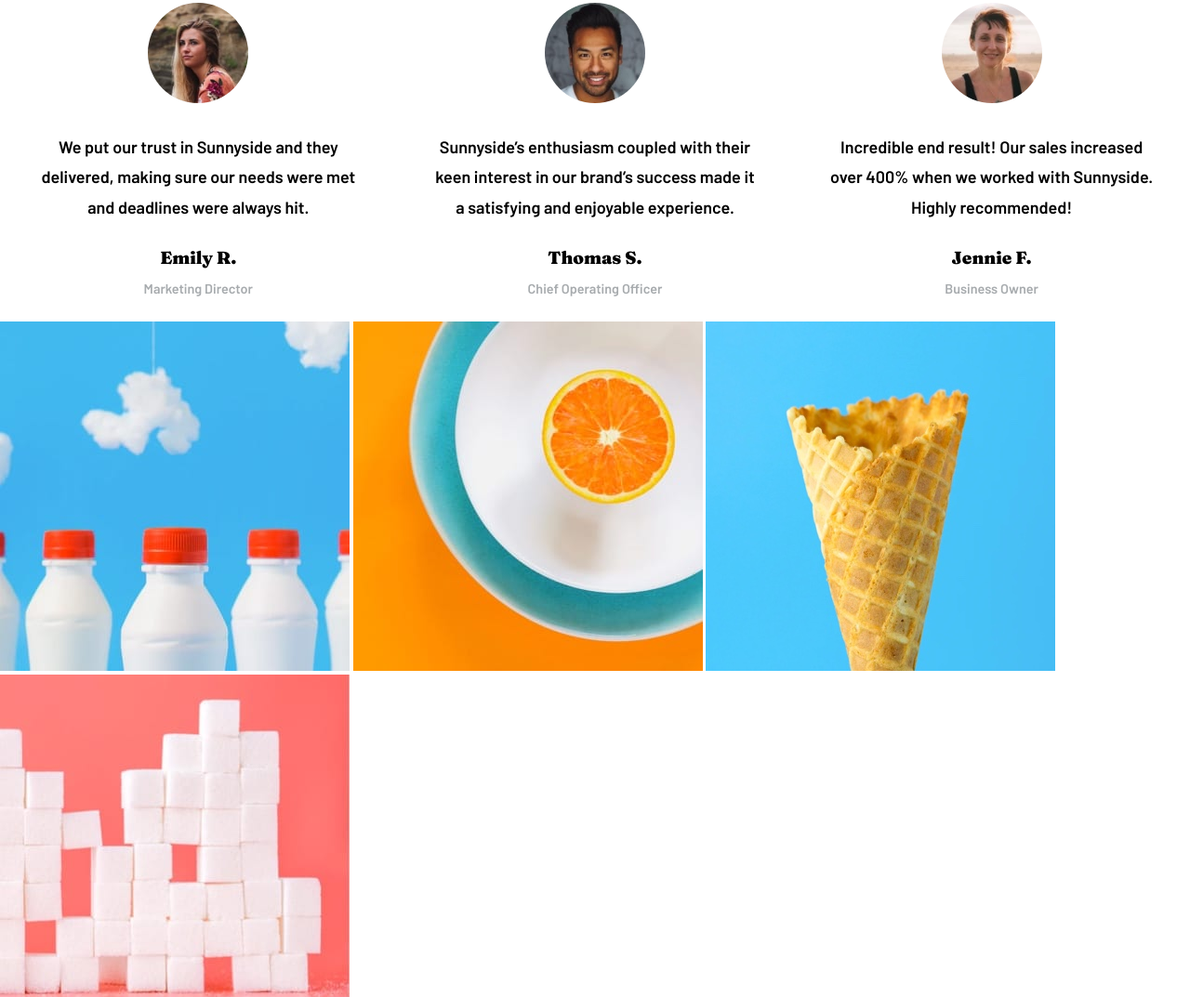
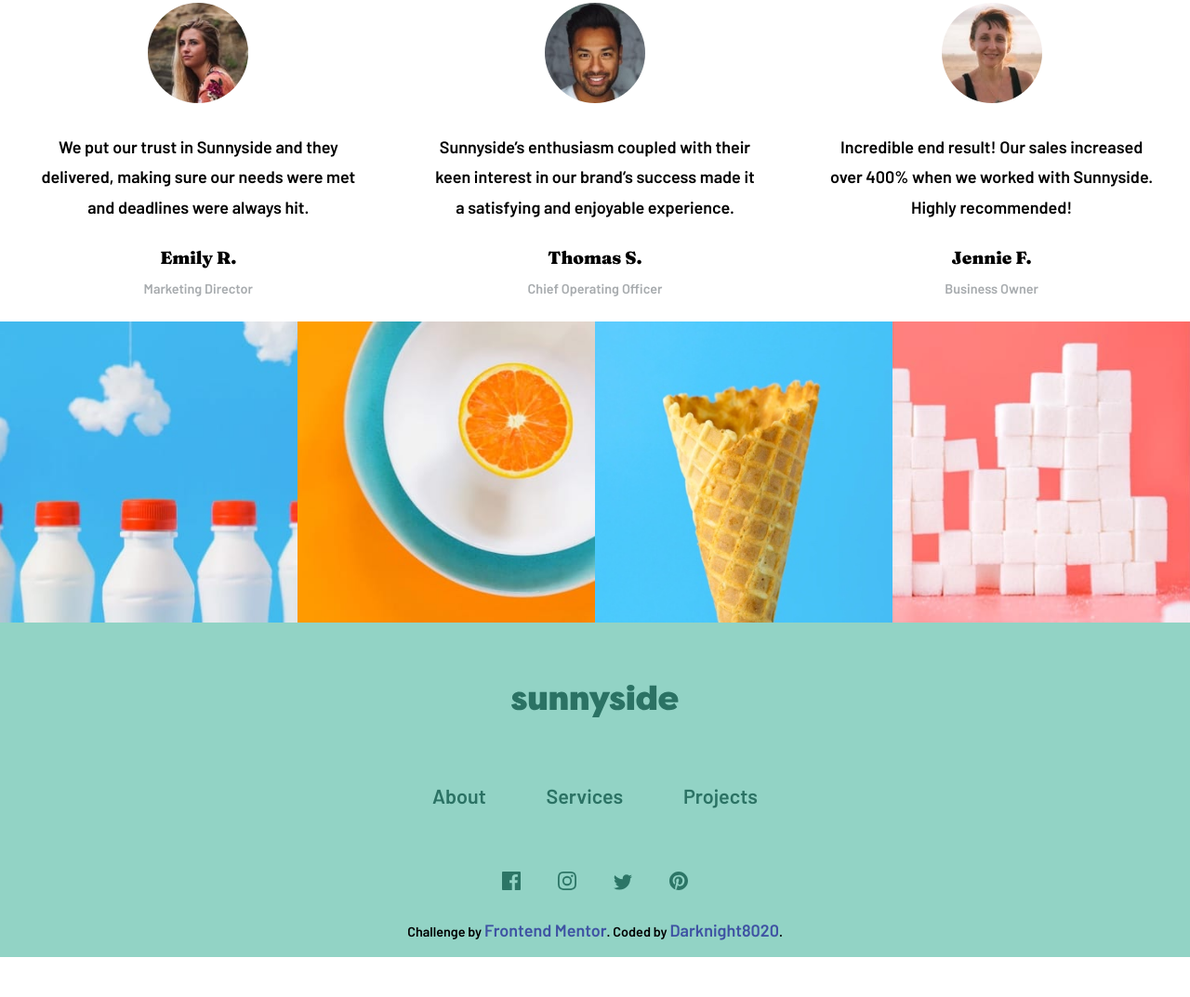
Before and after one commit to carlpy/sunnyside-page-front-end__mentor, a plain HTML site: page index.html in a window 1280 px wide. Shown: the part 2327-3400 px from the top of the page at 93% size. After the commit the page ends 3357 px from the top, so only its background shows below. Drawn offline with Linux system fonts and the light colour scheme.

Commit message:
insercion del footer

```diff
--- a/index.html
+++ b/index.html
@@ -166,45 +166,41 @@
 
   <footer>
     <div class="footer__collage">
-      <img src="./images/mobile/image-gallery-milkbottles.jpg" alt="botellas de lelche">
-      <img src="./images/mobile/image-gallery-orange.jpg" alt="naranjas">
-      <img src="./images/mobile/image-gallery-cone.jpg" alt="conos de helado">
-      <img src="./images/mobile/image-gallery-sugar-cubes.jpg" alt="cubos de azucar">
+      <div class="img-container"><img src="./images/mobile/image-gallery-milkbottles.jpg" alt="botellas de lelche"></div>
+      <div class="img-container"><img src="./images/mobile/image-gallery-orange.jpg" alt="naranjas"></div>
+      <div class="img-container"><img src="./images/mobile/image-gallery-cone.jpg" alt="conos de helado"></div>
+      <div class="img-container"><img src="./images/mobile/image-gallery-sugar-cubes.jpg" alt="cubos de azucar"></div>
     </div>
 
-    <img src="./images/logo.svg" alt="logo">
+    <section class="footer__info">
+      <div class="img-cont">
+        <img src="./images/logo-cyan.svg" alt="logo">
+      </div>
 
-    <div class="footer__links">
+      <div class="footer__links divs">
         <ul>
-        <li>About</li>
-        <li>Services</li>
-        <li>Projects</li>
+          <a href="#"><li>About</li></a>
+          <a href="#"><li>Services</li></a>
+          <a href="#"><li>Projects</li></a>
         </ul>
       </div>
 
-    <div class="footer__social-media">
+      <div class="footer__social-media divs">
         <ul>
-        <li><img src="./images/icon-facebook.svg" alt=""></li>
-        <li><img src="./images/icon-instagram.svg" alt=""></li>
-        <li><img src="./images/icon-twitter.svg" alt=""></li>
-        <li><img src="./images/icon-pinterest.svg" alt=""></li>
+          <a href="#"><li><img src="./images/icon-facebook.svg" alt=""></li></a>
+          <a href="#"><li><img src="./images/icon-instagram.svg" alt=""></li></a>
+          <a href="#"><li><img src="./images/icon-twitter.svg" alt=""></li></a>
+          <a href="#"><li><img src="./images/icon-pinterest.svg" alt=""></li></a>
         </ul>
       </div>
-
-  </footer>
-
-
-
-
-
-
-
-
+    </section>
 
     <div class="attribution">
       Challenge by <a href="https://www.frontendmentor.io?ref=challenge" target="_blank">Frontend Mentor</a>.
-    Coded by <a href="#">Your Name Here</a>.
+      Coded by <a href="https://www.frontendmentor.io/profile/carlpy" target="_blank">Darknight8020</a>.
     </div>
+  </footer>
+
   <script src="./app.js"></script>
 </body>
 </html>
--- a/sass/1-helpers/_mixins.scss
+++ b/sass/1-helpers/_mixins.scss
@@ -18,7 +18,7 @@
     p {
         color: $color;
         line-height: 1.9;
-        margin: .8rem 0;
+        margin: 1.3rem 0;
         font-size: .9rem;
         padding: 0 .5rem;
         text-align: center;
--- a/sass/1-helpers/_variables.scss
+++ b/sass/1-helpers/_variables.scss
@@ -20,7 +20,8 @@ $desktop-query: 90rem;
 $Soft-red: hsl(7, 99%, 70%);
 $Dark-desaturated-cyan: hsl(167, 40%, 24%); // (graphic design text)
 $Dark-blue: hsl(198, 62%, 26%); //photography-text
-$Dark-moderate-cyan: hsl(168, 34%, 41%); //(footer)
+$Dark-moderate-cyan:#2B7264; //(footer)
+$Light-cyan: rgb(146, 211, 197);
 
 //---- Neutral ----//
 
--- a/sass/3-modules/_articles.scss
+++ b/sass/3-modules/_articles.scss
@@ -18,7 +18,7 @@ main {
             align-items: center;
             display: flex;
             flex-direction: column;
-            padding: 2rem 1rem; /*  */
+            padding: 3rem 1rem; /*  */
             @include mix.fontStyles(vars.$ftn-Fraunces, vars.$Dark-grayish-blue);
 
             button {
--- a/sass/3-modules/_footer.scss
+++ b/sass/3-modules/_footer.scss
@@ -1,4 +1,65 @@
+@use '../1-helpers/variables' as vars;
+@use '../1-helpers/mixins' as mix;
 
+footer {
+    background-color: vars.$Light-cyan;
+    position: relative;
 
-.attribution { font-size: 11px; text-align: center; }
-.attribution a { color: hsl(228, 45%, 44%); }
+    .footer__collage {
+        display: grid;
+        grid-template-columns: repeat(2, 1fr);
+
+        img {
+            width: 100%;
+            height: 100%;
+            object-fit: cover;
+        }
+    }
+
+    section {
+        display: flex;
+        flex-direction: column;
+        align-items: center;
+        justify-content: space-evenly;
+        height:45vh;
+
+        .img-cont img {
+            width: 10rem;
+        }
+
+        .divs {
+            width: 70%;
+            max-width: 350px;
+            ul {
+                color: vars.$Dark-moderate-cyan;
+                display: flex;
+                justify-content: space-between;
+                width: 100%;
+                max-width: 25rem;
+            }
+        }
+
+        .divs:last-child {
+            width: 50%;
+            max-width: 200px;
+        }
+    }
+
+    @media only screen and (min-width: vars.$mid-query) {
+       .footer__collage { grid-template-columns: repeat(4, 1fr); }
+       section { li { font-size: 1.2rem; } }
+    }
+
+    .attribution {
+        font-size: .8rem;
+        text-align: center;
+        position: absolute;
+        bottom: 1rem;
+        left: 50%;
+        transform: translateX(-50%);
+        width: 100%;
+
+        a { color: hsl(228, 45%, 44%); }
+    }
+
+}
```
Also changed, not shown: images/logo-cyan.svg (added), sass/main.css, 1 other file. Lines whose indentation alone changed are shown as unchanged.
